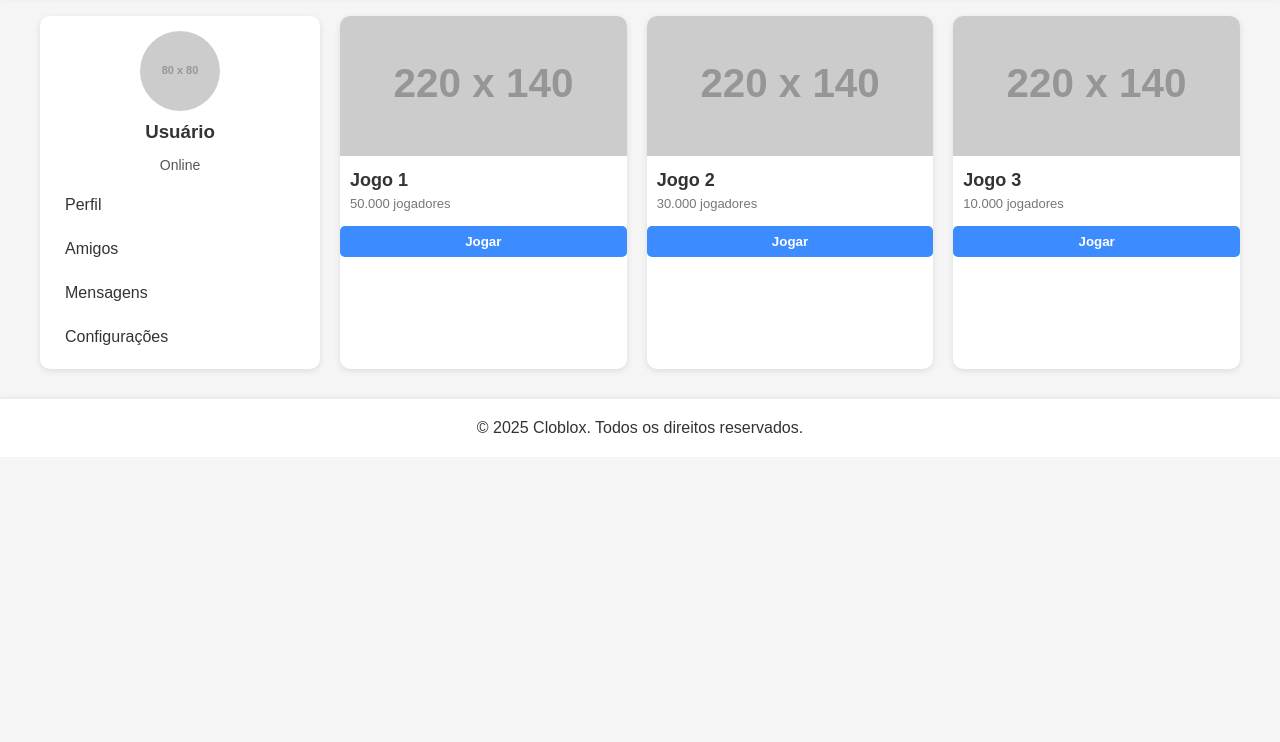
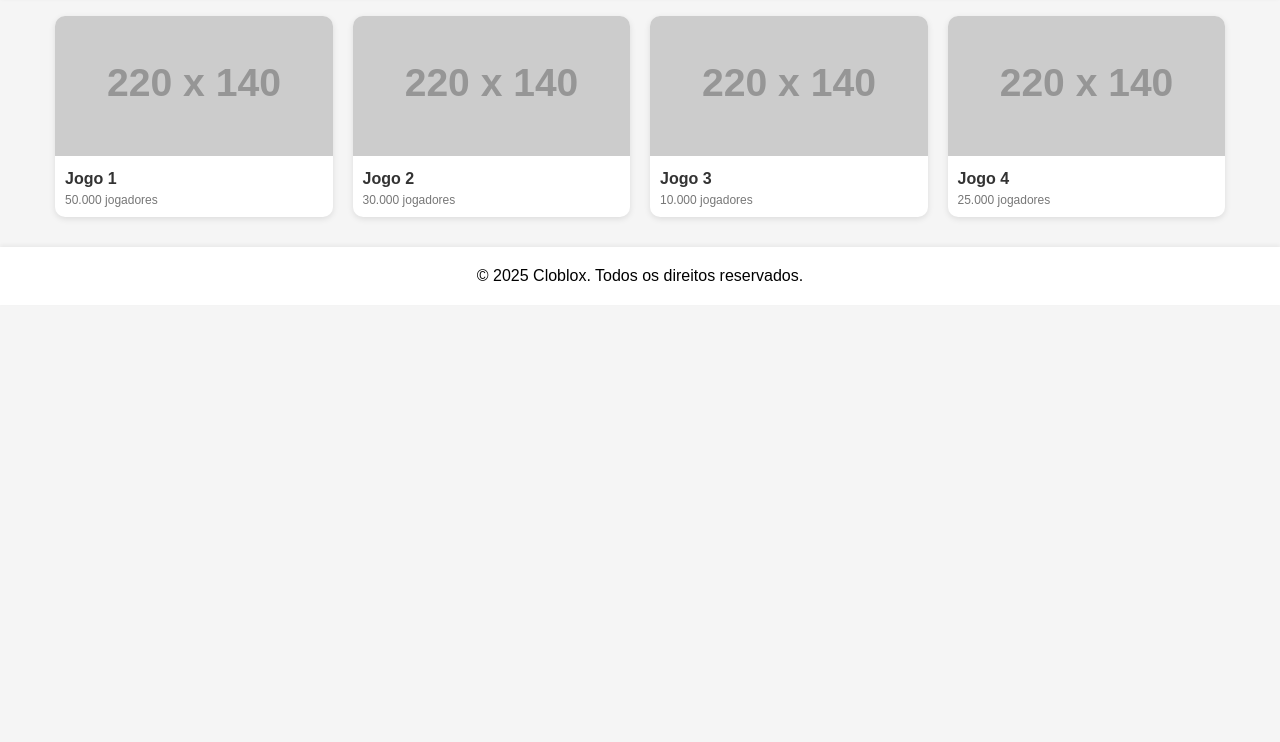
Before and after one commit to Lukezinin/cloblox, a plain HTML site: page fe/index.html in a window 1280 px wide. Shown: the part 58-800 px from the top of the page. Drawn offline with Linux system fonts and the light colour scheme; placeholder pictures from the web are drawn by us.

Commit message:
Update index.html

```diff
--- a/fe/index.html
+++ b/fe/index.html
@@ -5,12 +5,9 @@
 <meta name="viewport" content="width=device-width, initial-scale=1.0">
 <title>Cloblox</title>
 <style>
-    body {
-        margin: 0;
-        font-family: 'Arial', sans-serif;
-        background-color: #f5f5f5;
-        color: #333;
-    }
+/* Reset básico */
+* {margin:0; padding:0; box-sizing:border-box;}
+body {font-family: Arial, sans-serif; background-color: #f5f5f5;}
 
 /* Navbar */
 .navbar {
@@ -21,161 +18,63 @@
     padding: 10px 20px;
     box-shadow: 0 2px 4px rgba(0,0,0,0.1);
     position: sticky;
-        top: 0;
+    top:0;
     z-index: 100;
 }
+.navbar .logo {font-size:28px; font-weight:bold; color:#fa3c3c;}
+.navbar .menu {display:flex; gap:15px; align-items:center;}
+.navbar .menu a {text-decoration:none; color:#333; font-weight:bold; padding:8px 12px; border-radius:4px; transition: background 0.2s;}
+.navbar .menu a:hover {background-color:#f0f0f0;}
+.navbar input[type="text"] {padding:6px 10px; border:1px solid #ccc; border-radius:4px;}
 
-    .navbar .logo {
-        font-size: 28px;
-        font-weight: bold;
-        color: #fa3c3c;
+/* Container principal */
+.container {max-width:1200px; margin:20px auto; padding:0 15px;}
+
+/* Grid de jogos */
+.games {
+    display:grid;
+    grid-template-columns: repeat(auto-fit, minmax(220px, 1fr));
+    gap:20px;
 }
 
-    .navbar .menu {
-        display: flex;
-        gap: 15px;
-        align-items: center;
-    }
-
-    .navbar .menu a {
-        text-decoration: none;
-        color: #333;
-        font-weight: bold;
-        padding: 8px 12px;
-        border-radius: 4px;
-        transition: background 0.2s;
-    }
-
-    .navbar .menu a:hover {
-        background-color: #e5e5e5;
-    }
-
-    .navbar input[type="text"] {
-        padding: 6px 10px;
-        border: 1px solid #ccc;
-        border-radius: 4px;
-    }
-
-    /* Container */
-    .container {
-        display: flex;
-        max-width: 1200px;
-        margin: 20px auto;
-        gap: 20px;
-        padding: 0 15px;
-    }
-
-    /* Sidebar do usuário */
-    .sidebar {
-        width: 250px;
+/* Card do jogo */
+.game-card {
+    position: relative;
     background-color: #fff;
-        border-radius: 10px;
-        padding: 15px;
-        box-shadow: 0 2px 6px rgba(0,0,0,0.1);
-        height: fit-content;
-    }
-
-    .sidebar img {
-        width: 80px;
-        border-radius: 50%;
-        display: block;
-        margin: 0 auto;
-    }
-
-    .sidebar h3 {
-        text-align: center;
-        margin: 10px 0 5px;
-    }
-
-    .sidebar p {
-        text-align: center;
-        font-size: 14px;
-        color: #555;
-    }
-
-    .sidebar .sidebar-menu {
-        margin-top: 15px;
-        display: flex;
-        flex-direction: column;
-        gap: 10px;
-    }
-
-    .sidebar .sidebar-menu a {
-        text-decoration: none;
-        color: #333;
-        padding: 8px 10px;
-        border-radius: 5px;
-        transition: background 0.2s;
-    }
-
-    .sidebar .sidebar-menu a:hover {
-        background-color: #e5e5e5;
-    }
-
-    /* Área de jogos */
-    .games {
-        flex: 1;
-        display: grid;
-        grid-template-columns: repeat(auto-fit, minmax(220px, 1fr));
-        gap: 20px;
-    }
-
-    .game-card {
-        background-color: #fff;
-        border-radius: 10px;
-        overflow: hidden;
-        box-shadow: 0 2px 6px rgba(0,0,0,0.1);
+    border-radius:10px;
+    overflow:hidden;
+    box-shadow:0 2px 6px rgba(0,0,0,0.1);
+    cursor:pointer;
     transition: transform 0.2s;
 }
+.game-card:hover {transform: scale(1.03);}
+.game-card img {width:100%; height:140px; object-fit:cover;}
+.game-card .info {
+    padding:10px;
+}
+.game-card .info h3 {font-size:16px; margin-bottom:5px; color:#333;}
+.game-card .info p {font-size:12px; color:#777;}
 
-    .game-card:hover {
-        transform: scale(1.03);
+/* Botão jogar sobre a imagem */
+.game-card button {
+    position: absolute;
+    bottom:10px;
+    left:50%;
+    transform:translateX(-50%);
+    padding:6px 12px;
+    border:none;
+    border-radius:4px;
+    background-color:#3c8cff;
+    color:#fff;
+    font-weight:bold;
+    cursor:pointer;
+    opacity:0;
+    transition: opacity 0.2s;
 }
+.game-card:hover button {opacity:1;}
 
-    .game-card img {
-        width: 100%;
-        height: 140px;
-        object-fit: cover;
-    }
-
-    .game-card .info {
-        padding: 10px;
-    }
-
-    .game-card .info h3 {
-        margin: 0;
-        font-size: 18px;
-    }
-
-    .game-card .info p {
-        font-size: 13px;
-        color: #777;
-        margin: 5px 0;
-    }
-
-    .game-card button {
-        width: 100%;
-        padding: 8px;
-        border: none;
-        border-radius: 5px;
-        background-color: #3c8cff;
-        color: white;
-        font-weight: bold;
-        cursor: pointer;
-        transition: background 0.2s;
-    }
-
-    .game-card button:hover {
-        background-color: #3477e0;
-    }
-
-    footer {
-        text-align: center;
-        padding: 20px;
-        margin-top: 30px;
-        background-color: #fff;
-        box-shadow: 0 -2px 4px rgba(0,0,0,0.05);
-    }
+/* Footer */
+footer {text-align:center; padding:20px; margin-top:30px; background-color:#fff; box-shadow:0 -2px 4px rgba(0,0,0,0.05);}
 </style>
 </head>
 <body>
@@ -188,27 +87,12 @@
         <a href="#">Catálogo</a>
         <a href="#">Grupos</a>
         <a href="#">Avatar</a>
-        <input type="text" placeholder="Pesquisar...">
+        <input type="text" placeholder="Pesquisar">
     </div>
 </div>
 
 <!-- Conteúdo -->
 <div class="container">
-
-    <!-- Sidebar usuário -->
-    <div class="sidebar">
-        <img src="https://via.placeholder.com/80" alt="Avatar">
-        <h3>Usuário</h3>
-        <p>Online</p>
-        <div class="sidebar-menu">
-            <a href="#">Perfil</a>
-            <a href="#">Amigos</a>
-            <a href="#">Mensagens</a>
-            <a href="#">Configurações</a>
-        </div>
-    </div>
-
-    <!-- Área de jogos -->
     <div class="games">
         <div class="game-card">
             <img src="https://via.placeholder.com/220x140.png?text=Jogo+1" alt="Jogo 1">
@@ -234,6 +118,14 @@
             </div>
             <button>Jogar</button>
         </div>
+        <div class="game-card">
+            <img src="https://via.placeholder.com/220x140.png?text=Jogo+4" alt="Jogo 4">
+            <div class="info">
+                <h3>Jogo 4</h3>
+                <p>25.000 jogadores</p>
+            </div>
+            <button>Jogar</button>
+        </div>
     </div>
 </div>
 
```
Lines whose indentation alone changed are shown as unchanged.
